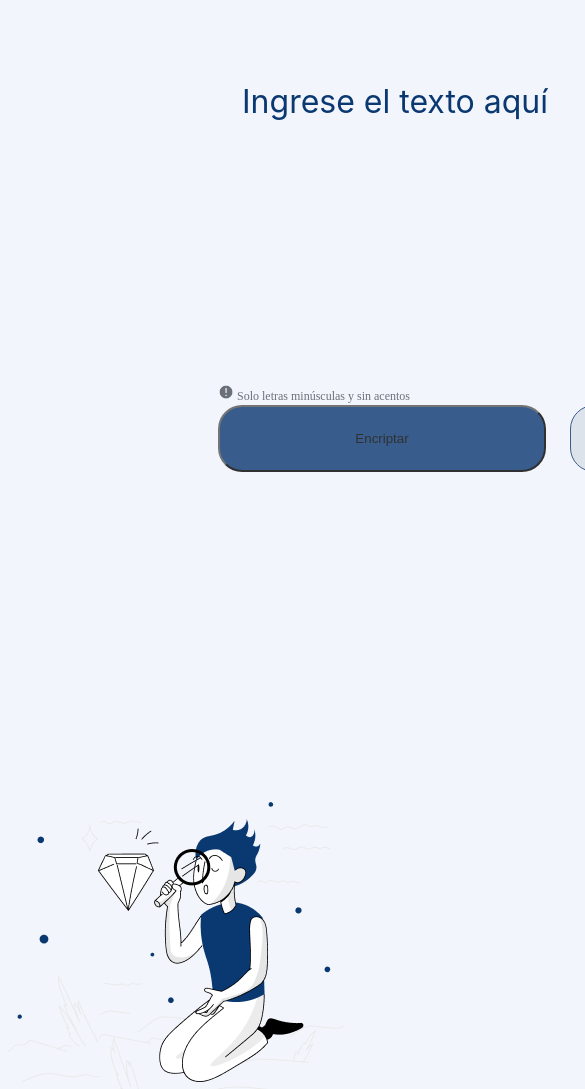
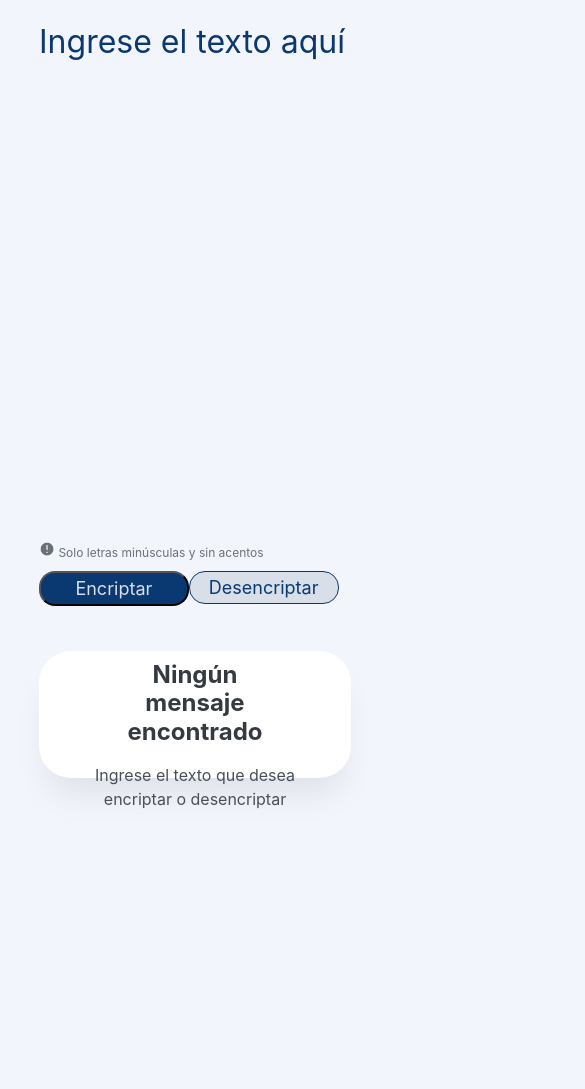
Before and after one commit to Kary-Palacios-Castillo/encriptador-JavaScript, a plain HTML site: page index.html in a window 390 px wide. Shown: the part 92-1181 px from the top of the page, 585 px wide, since content can reach past the window. After the commit the page ends 932 px from the top, so only its background shows below. Drawn offline with Linux system fonts and the light colour scheme.

Commit message:
Aplicandon estilos en CSS y diseño responsivo a la pagina; se trabajaron alguna  funcionalidades en javascript para el encriptado de texto.

```diff
--- a/index.html
+++ b/index.html
@@ -8,39 +8,38 @@
     <link rel="stylesheet" href="style.css">
 </head>
 <body>
-    <header>
         <div class="img-logo">
             <img src="img/Logo.png" alt="logo de alura">
         </div>
-    </header>
 
-    <main>
-        <form>
-            <textarea class="texto-Encriptador" name="texto-Encriptador" id=""  cols="70" rows="10"
+        <section class="container">
+            <div class="encriptador">
+                <textarea class="texto-Encriptador" name="texto-Encriptador" id="texto-Encriptador"  cols="70" rows="10"
                 placeholder="Ingrese el texto aquí"></textarea>
 
-            <div class="span-error">
+                <div class="span-terminos">
                     <span> <img class="icon-advertencia" src="img/error.png" alt=""> Solo letras minúsculas y sin acentos</span>
+                </div>
                     <div class="botones" >
                         <input class="btn-encriptar" type="button" value="Encriptar" onclick="encriptar()">
                         <input class="btn-desencriptar" type="button" value="Desencriptar" onclick="desencriptar()">
                     </div>
+
+
+                <div class="txt-desencriptado">
+                    <img src="img/Muñeco.png" alt="" id="imagen">
+                    <div class="textoEncritado" id="textoEncriptado">
+                        <h2 id="tituloTexto">Ningún mensaje encontrado</h2>
+                        <p id="parrafo">Ingrese el texto que desea encriptar o desencriptar</p>
+                        <!--<textarea name="mensaje" id="mensaje" cols="30" rows="10" class="mensaje"></textarea>-->
                     </div>
-        </form>
-        <section>
-            <div class="txt-desencriptado">
-                <img src="img/Muñeco.png" alt="">
-                <img src="img/diamod.png" alt="">
-                <div class="textoEncritado" id="textoEncriptado">
-                    <h2 id="tituloMensaje">Ningún mensaje encontrado</h2>
-                    <p>Ingrese el texto que desea encriptar o desencriptar</p>
-                    <textarea name="mensaje" id="mensaje" cols="30" rows="10" class="mensaje"></textarea>
+                </div>
             </div>
 
 
-            </div>
         </section>
 
-    </main>
+    <script src="index.js"></script>
+
 </body>
 </html>
--- /dev/null
+++ b/index.js
@@ -0,0 +1,28 @@
+function encriptar(){
+    let texto = document.getElementById("texto-Encriptador").value;
+    let tituloTxt = document.getElementById("tituloTexto");
+    let parrafo = document.getElementById("parrafo");
+    let imagen = document.getElementById("imagen");
+
+
+    let textoCifrado = texto
+        .replace (/e/gi, "enter")
+        .replace (/i/gi, "imes")
+        .replace (/a/gi, "ai")
+        .replace (/o/gi, "ai")
+        .replace (/u/gi, "ufat");
+
+
+        if (texto.length !=0){
+            document.getElementById("texto-Encriptador").value = textoCifrado;
+            tituloTxt.textContent = "Texto encriptado con éxito";
+            parrafo.textContent="";
+            imagen.src = "./img/exito.png";
+        }else{
+            imagen.src = "./img/Muñeco.png";
+            tituloTxt.textContent = "Ningún mensaje fue encontrado";
+            parrafo.textContent="Ingresa el texto que deseas encriptar o desencriptar";
+            alert("Debes ingresar algún texto");
+        }
+
+}
--- a/style.css
+++ b/style.css
@@ -1,46 +1,53 @@
+*{
+    margin: 0;
+    padding: 0;
+}
 body{
     background: #f3f5fc;
     padding: 20px 0;
-    overflow: hidden;
+    /*overflow: hidden;*/
 }
 .img-logo{
     width: 120px;
     height: 48px;
 }
+.container{
+    position: relative;
+    width: 100vw;
+    height: 100vh;
+}
 .texto-Encriptador{
 position: absolute;
-width: 577px;
-height: 48px;
-left: 240px;
-top: 168px;
+width: 42%;
+height: 60%;
+left: 12%;
+top: 15%;
+border: none;
 font-family: 'Inter';
 font-style: normal;
 font-weight: 400;
 font-size: 32px;
 line-height: 48px;
+background-color: #f3f5fc;
 color: #0A3871;
-background: #f3f5fc;
-border: none;
 resize: none;
 outline: none;
 }
 .texto-Encriptador::placeholder{
     color: #0A3871;
 }
-.span-error{
-    width: 205px;
-    height: 18px;
-    left: 24px;
-    margin: 400px 210px ;
-    font-family: inherit;
-    font-style: normal;
-    font-weight: 400;
-    font-size: 12px;
-    line-height: 18px;
-    color: #495057;
-    opacity: 0.8;
+.span-terminos{
+    display: flex;
+    flex-direction: row;
+    align-items: center;
+    padding: 0px;
+    gap: 8px;
+    position: absolute;
+    width: 80%;
+    left: 12%;
+    top: 80%;
 }
-.span-error img{
+.span-terminos img{
     width: 16px;
     height: 16px;
     left: 0%;
@@ -49,32 +56,173 @@ outline: none;
     bottom: 0%;
 
 }
+.span-terminos span{
+    font-family: "Inter";
+    font-style: normal;
+    font-weight: 400;
+    font-size: 12px;
+    line-height: 150%;
+    color: #495057;
+    opacity: 0.8;
+    flex: none;
+    order: 1;
+    flex-grow: 0;
+}
+
 .botones{
     display: flex;
-    width: 680px;
-    height: 67px;
-    top: 885px;
-    left: 240px;
-    gap: 24px;
+    flex-direction: row;
+    align-items: flex-start;
+    padding: 1% 0;
+    position: absolute;
+    width: 80%;
+    left: 12%;
+    top: 82%;
 }
 .btn-encriptar{
+    align-items: center;
+    justify-content: center;
+    padding: 2%;
+    gap: 8px;
+    width: 25%;
+    background-color: #0a3871;
+    color: #d8dfe8;
+    border-radius: 24px;
+    font-family: "Inter";
+    font-size: 18px;
+    line-height: 19px;
+    align-items: center;
+}
+.btn-desencriptar{
+    box-sizing: border-box;
+    display: flex;
     flex-direction: row;
     align-items: flex-start;
-    padding: 24px;
+    justify-content: center;
+    padding: 2%;
     gap: 8px;
-    width: 328px;
-    height: 67px;
-    background: #0a3871;
-    border-radius: 24px;
-}
-.btn-desencriptar{
-    flex-direction: row;
-    align-items: flex-start;
-    padding: 24px;
-    gap: 8px;
-    width: 328px;
-    height: 67px;
+    width: 25%;
     background: #d8dfe8;
     border:1px solid #0a3871;
     border-radius: 24px;
+    font-family: "Inter";
+    font-weight: 400;
+    font-size: 18px;
+    line-height: 19px;
+    align-items: center;
+    color: #0a3871;
 }
+.btn-encriptar:hover,
+.btn-desencriptar:hover{
+    margin: 0.3%;
+    width: 24.5%;
+    padding: 1.8%;
+}
+.txt-desencriptado{
+    display: flex;
+    justify-content: center;
+    position: absolute;
+    width: 30%;
+    height: 90%;
+    left: 60%;
+    top: 5%;
+    background: #fff;
+    box-shadow: 0px 24px 32px -8px rgba(0, 0, 0, 0.08);
+    border-radius: 32px;
+}
+.textoEncritado{
+    display: flex;
+    flex-direction: column;
+    align-items: center;
+    justify-content: center;
+    padding: 1%;
+    gap: 16px;
+    position: absolute;
+    width: 100%;
+    top: 65%;
+    text-align: center;
+    font-family: "Inter";
+}
+.textoEncritado h2{
+    width: 60%;
+    font-style: normal;
+    font-weight: 700;
+    font-size: 24px;
+    line-height: 120%;
+    text-align: center;
+    color: #343a40;
+}
+.textoEncritado p{
+    width: 80%;
+    font-style: normal;
+    font-weight: 400;
+    font-size: 16px;
+    line-height: 150%;
+    text-align: center;
+    color: #495057;
+
+}
+.txt-desencriptado img{
+    position: absolute;
+    width: 80%;
+    height: 50%;
+    top: 15%;
+}
+
+/*Media query*/
+@media (max-width: 57.5em){
+    .container{
+        display: flex;
+        flex-direction: row;
+    }
+    .encriptador{
+        width: 100%;
+
+    }
+    .texto-Encriptador{
+        width: 80%;
+        height: 60%;
+        left: 10%;
+        top: 5%;
+    }
+    .span-terminos{
+        width: 80%;
+        left: 10%;
+        top: 67%;
+    }
+    .span-terminos p{
+        font-size: 16px;
+    }
+    .botones{
+        width: 80%;
+        left: 10%;
+        top: 70%;
+    }
+    .btn-encriptar,
+    .btn-desencriptar{
+        width: 48%;
+        border-radius: 16px;
+    }
+    .btn-encriptar:hover, .btn-desencriptar:hover{
+        margin: 0.3%;
+        width: 47.5%;
+        padding: 1.8%;
+    }
+    .txt-desencriptado{
+        width: 80%;
+        height: 15%;
+        left: 10%;
+        top: 80%;
+
+    }
+    .textoEncritado{
+        width: 100%;
+        top: 5%;
+    }
+    .txt-desencriptado img{
+        top: 0;
+        display: none;
+        visibility: inherit;
+    }
+
+}
```
Also changed, not shown: img/exito.png (added). Lines whose indentation alone changed are shown as unchanged.
